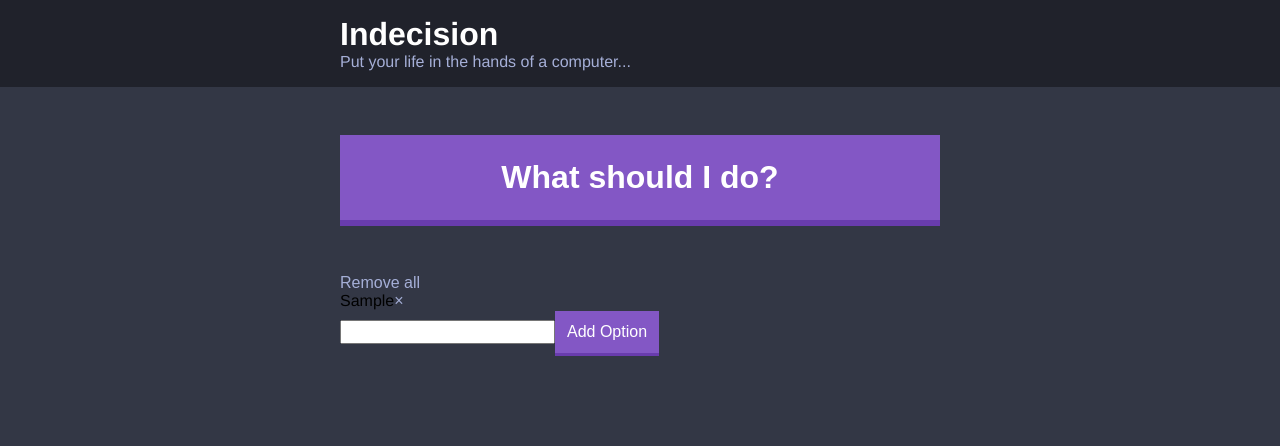
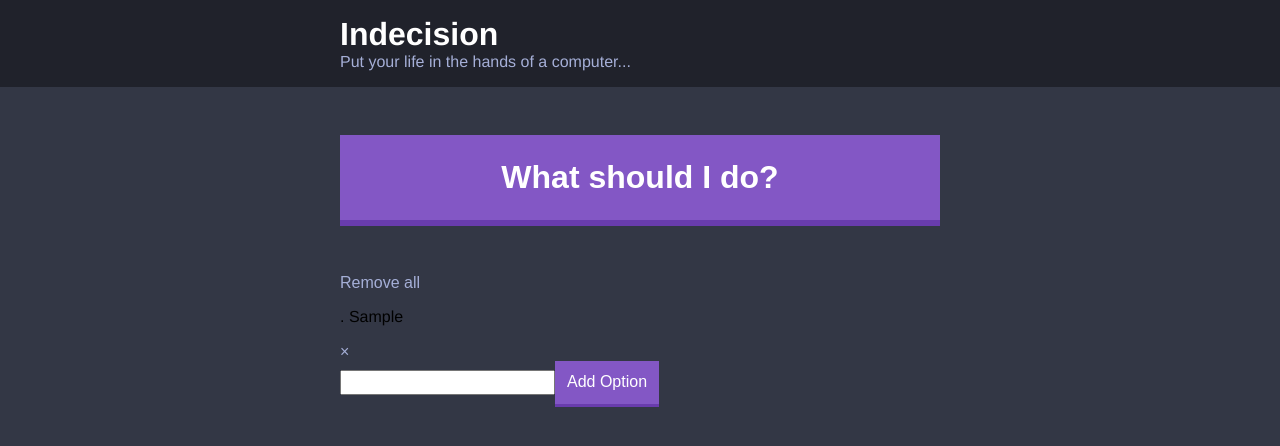
Before and after one commit to nikkilr88/indecision-app, a React app: page / in a window 1280 px wide. Both pictures are taken after typing "Sample" into the empty fields and a click on the button "Add Option". Shown: the top 446 px of the page. Built offline with nearby package versions, Linux system fonts and the light colour scheme.

Commit message:
Add class names

```diff
--- a/src/components/Option.js
+++ b/src/components/Option.js
@@ -2,8 +2,11 @@ import React from 'react'
 
 const Option = props => {
   return (
-    <div>
-      {props.optionText}
+    <div className="option">
+      <p className="option__text">
+        {props.count}. {props.optionText}
+      </p>
+
       <button
         className="button button--link"
         onClick={e => {
```
